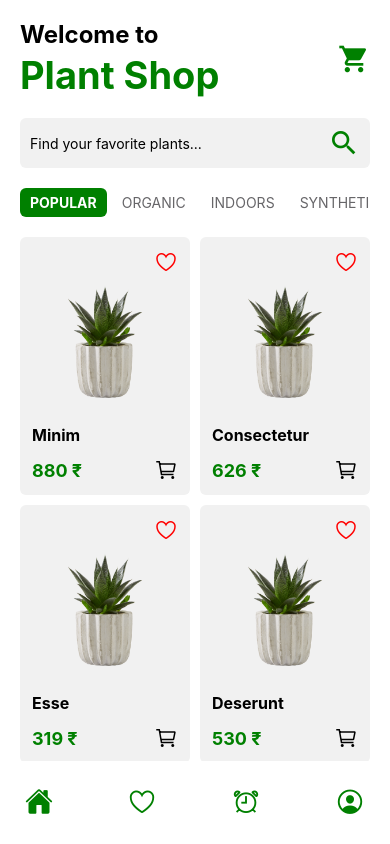
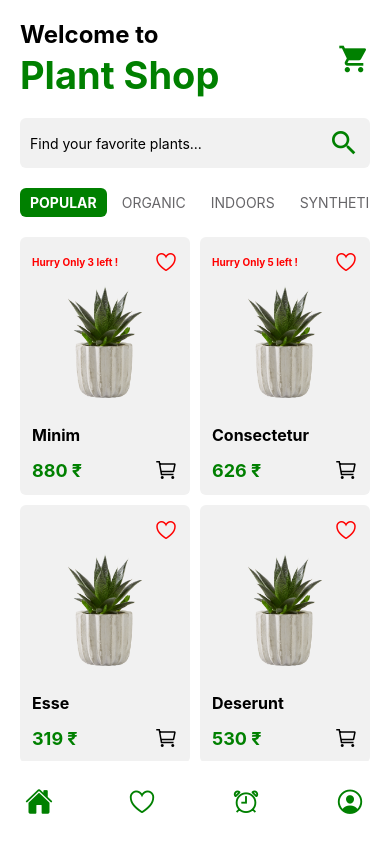
Before and after one commit to tejindergahir19/plantshopapp_reactnative, a React Native app: screen /Home in a window 390 px wide. Built offline with nearby package versions, Linux system fonts and the light colour scheme.

Commit message:
Added alert on home screen for remaining items

```diff
--- a/package.json
+++ b/package.json
@@ -13,6 +13,7 @@
     "@react-navigation/native-stack": "^6.9.12",
     "expo": "~48.0.10",
     "expo-status-bar": "~1.4.4",
+    "firebase": "^9.19.1",
     "react": "18.2.0",
     "react-content-loader": "^6.2.1",
     "react-native": "0.71.6",
--- a/src/components/ItemCard.js
+++ b/src/components/ItemCard.js
@@ -1,5 +1,5 @@
 import React from "react";
-import { TouchableOpacity, Text, View, StyleSheet, Image } from "react-native";
+import { TouchableOpacity, Text, View, StyleSheet, Image, Platform } from "react-native";
 import COLORS from "../constant/COLORS";
 
 import Icon from "react-native-vector-icons/Ionicons";
@@ -12,9 +12,15 @@ function ItemCard(props) {
       navigation.navigate("Detail",value);
   }}  style={styles.itemCard}>
         <View style={styles.addToWishlist}>
+
           <TouchableOpacity>
             <Icon name="heart-outline" color={COLORS.red} size={24} />
           </TouchableOpacity>
+          {
+            (value.unit <= 5 && value.unit > 0) &&
+            <Text style={styles.stockLeft}>Hurry Only {value.unit} left !</Text>
+          }
+
         </View>
         <View style={styles.itemImg}>
           <Image
@@ -51,8 +57,15 @@ const styles = StyleSheet.create({
     borderRadius: 6,
     marginBottom:10
   },
+  stockLeft:{
+    color:COLORS.red,
+    fontSize:Platform.OS == "ios" ? 11 : 10,
+    fontWeight:"bold"
+  },
   addToWishlist: {
-    alignItems: "flex-end",
+    alignItems: "center",
+    flexDirection:"row-reverse",
+    justifyContent:"space-between"
   },
   itemImg: {
     justifyContent: "center",
--- a/src/constant/COLORS.js
+++ b/src/constant/COLORS.js
@@ -9,7 +9,7 @@ const COLORS = {
     grey:"#F1F1F1",
     red:"red",
     golden:"#EDA800",
-    orange:"orange"
+    orange:"#ff6600"
 }
 
 export default COLORS;
--- a/src/constant/PLANTDATA.js
+++ b/src/constant/PLANTDATA.js
@@ -1,159 +1,3 @@
-// const PLANTDATA = [
-//   {
-//     id: 1,
-//     title: "agertum plant",
-//     description:
-//       "Lorem Ipsum is simply dummy text of the printing and typesetting industry. Lorem Ipsum has been the industry's standard dummy text ever since the 1500s, when an unknown printer took a galley of type and scrambled it to make a type specimen book. ",
-//     price: 390,
-//     currency: "₹",
-//     category: "organic",
-//     img: "plant1.png",
-
-//     size: "medium",
-//     plantType: "Orchid",
-//     height: "12.6",
-//     humidity: 82,
-
-//     waterEvery: "6 hr",
-//     unit: 100,
-//     rating: 4.8,
-//   },
-//   {
-//     id: 2,
-//     title: "Monstera",
-//     description:
-//       "Lorem Ipsum is simply dummy text of the printing and typesetting industry. Lorem Ipsum has been the industry's standard dummy text ever since the 1500s, when an unknown printer took a galley of type and scrambled it to make a type specimen book. ",
-//     price: 400,
-//     currency: "₹",
-//     category: "organic",
-//     img: "plant4.png",
-
-//     size: "medium",
-//     plantType: "Orchid",
-//     height: "12.6",
-//     humidity: 82,
-
-//     waterEvery: "6 hr",
-//     unit: 100,
-//     rating: 4.8,
-//   },
-//   {
-//     id: 3,
-//     title: "agertum plant",
-//     description:
-//       "Lorem Ipsum is simply dummy text of the printing and typesetting industry. Lorem Ipsum has been the industry's standard dummy text ever since the 1500s, when an unknown printer took a galley of type and scrambled it to make a type specimen book. ",
-//     price: 390,
-//     currency: "₹",
-//     category: "organic",
-//     img: "plant1.png",
-
-//     size: "medium",
-//     plantType: "Orchid",
-//     height: "12.6",
-//     humidity: 82,
-
-//     waterEvery: "6 hr",
-//     unit: 100,
-//     rating: 4.8,
-//   },
-//   {
-//     id: 4,
-//     title: "Monstera",
-//     description:
-//       "Lorem Ipsum is simply dummy text of the printing and typesetting industry. Lorem Ipsum has been the industry's standard dummy text ever since the 1500s, when an unknown printer took a galley of type and scrambled it to make a type specimen book. ",
-//     price: 400,
-//     currency: "₹",
-//     category: "organic",
-//     img: "plant4.png",
-
-//     size: "medium",
-//     plantType: "Orchid",
-//     height: "12.6",
-//     humidity: 82,
-
-//     waterEvery: "6 hr",
-//     unit: 100,
-//     rating: 4.8,
-//   },
-//   {
-//     id: 5,
-//     title: "agertum plant",
-//     description:
-//       "Lorem Ipsum is simply dummy text of the printing and typesetting industry. Lorem Ipsum has been the industry's standard dummy text ever since the 1500s, when an unknown printer took a galley of type and scrambled it to make a type specimen book. ",
-//     price: 390,
-//     currency: "₹",
-//     category: "organic",
-//     img: "plant1.png",
-
-//     size: "medium",
-//     plantType: "Orchid",
-//     height: "12.6",
-//     humidity: 82,
-
-//     waterEvery: "6 hr",
-//     unit: 100,
-//     rating: 4.8,
-//   },
-//   {
-//     id: 6,
-//     title: "Monstera",
-//     description:
-//       "Lorem Ipsum is simply dummy text of the printing and typesetting industry. Lorem Ipsum has been the industry's standard dummy text ever since the 1500s, when an unknown printer took a galley of type and scrambled it to make a type specimen book. ",
-//     price: 400,
-//     currency: "₹",
-//     category: "organic",
-//     img: "plant4.png",
-
-//     size: "medium",
-//     plantType: "Orchid",
-//     height: "12.6",
-//     humidity: 82,
-
-//     waterEvery: "6 hr",
-//     unit: 100,
-//     rating: 4.8,
-//   },
-//   {
-//     id: 7,
-//     title: "agertum plant",
-//     description:
-//       "Lorem Ipsum is simply dummy text of the printing and typesetting industry. Lorem Ipsum has been the industry's standard dummy text ever since the 1500s, when an unknown printer took a galley of type and scrambled it to make a type specimen book. ",
-//     price: 390,
-//     currency: "₹",
-//     category: "organic",
-//     img: "plant1.png",
-
-//     size: "medium",
-//     plantType: "Orchid",
-//     height: "12.6",
-//     humidity: 82,
-
-//     waterEvery: "6 hr",
-//     unit: 100,
-//     rating: 4.8,
-//   },
-//   {
-//     id: 8,
-//     title: "Monstera",
-//     description:
-//       "Lorem Ipsum is simply dummy text of the printing and typesetting industry. Lorem Ipsum has been the industry's standard dummy text ever since the 1500s, when an unknown printer took a galley of type and scrambled it to make a type specimen book. ",
-//     price: 400,
-//     currency: "₹",
-//     category: "organic",
-//     img: "plant4.png",
-
-//     size: "medium",
-//     plantType: "Orchid",
-//     height: "12.6",
-//     humidity: 82,
-
-//     waterEvery: "6 hr",
-//     unit: 100,
-//     rating: 4.8,
-//   },
-
-// ];
-
 const PLANTDATA = [
   {
     "id": 238,
@@ -216,7 +60,7 @@ const PLANTDATA = [
     "height": 6,
     "humidity": 89,
     "waterEvery": "21 hr",
-    "unit": 760,
+    "unit": 8,
     "rating": 2
   },
   {
@@ -248,7 +92,7 @@ const PLANTDATA = [
     "height": 8,
     "humidity": 68,
     "waterEvery": "24 hr",
-    "unit": 1143,
+    "unit": 3,
     "rating": 1
   },
   {
@@ -264,7 +108,7 @@ const PLANTDATA = [
     "height": 14,
     "humidity": 86,
     "waterEvery": "23 hr",
-    "unit": 1357,
+    "unit": 5,
     "rating": 2
   },
   {
@@ -280,7 +124,7 @@ const PLANTDATA = [
     "height": 25,
     "humidity": 92,
     "waterEvery": "12 hr",
-    "unit": 268,
+    "unit": 7,
     "rating": 5
   },
   {
@@ -312,7 +156,7 @@ const PLANTDATA = [
     "height": 30,
     "humidity": 95,
     "waterEvery": "19 hr",
-    "unit": 445,
+    "unit": 12,
     "rating": 2
   },
   {
--- a/src/screens/Detail/DetailScreen.js
+++ b/src/screens/Detail/DetailScreen.js
@@ -12,7 +12,6 @@ import {
 import Icon from "react-native-vector-icons/Ionicons";
 
 import COLORS from "../../constant/COLORS";
-import { Colors } from "react-native/Libraries/NewAppScreen";
 
 const Rating = (props) => {
   const { num } = props;
@@ -45,11 +44,16 @@ function DetailScreen({ navigation, route }) {
         <Text style={styles.headerTitle}>Details</Text>
         <View>
           <TouchableOpacity>
-            <Icon name="heart-outline" color={COLORS.red} size={30} />
+            <Icon name="heart-outline" color={COLORS.primaryBackgroundColor} size={24} />
           </TouchableOpacity>
         </View>
       </View>
       <View style={[styles.category, styles.iosPadding]}>
+        <View>
+          <TouchableOpacity>
+            <Icon name="heart-outline" color={COLORS.red} size={24} />
+          </TouchableOpacity>
+        </View>
         <View style={styles.categoryButton}>
           <Text style={styles.categoryButtonText}>{value.category}</Text>
         </View>
@@ -146,8 +150,8 @@ const styles = StyleSheet.create({
     fontSize: 20,
   },
   category: {
-    flexDirection: "row",
-    justifyContent: "flex-end",
+    flexDirection: "row-reverse",
+    justifyContent: "space-between",
     marginTop: 25,
   },
   categoryButton: {
@@ -175,7 +179,7 @@ const styles = StyleSheet.create({
   },
   availableText: {
     marginTop: 2,
-    fontWeight: "bold",
+    // fontWeight: "bold",
   },
   itemTitleText: {
     color: COLORS.primary,
```
Also changed, not shown: 2 other files (tests, documents, lock files or other folders).
